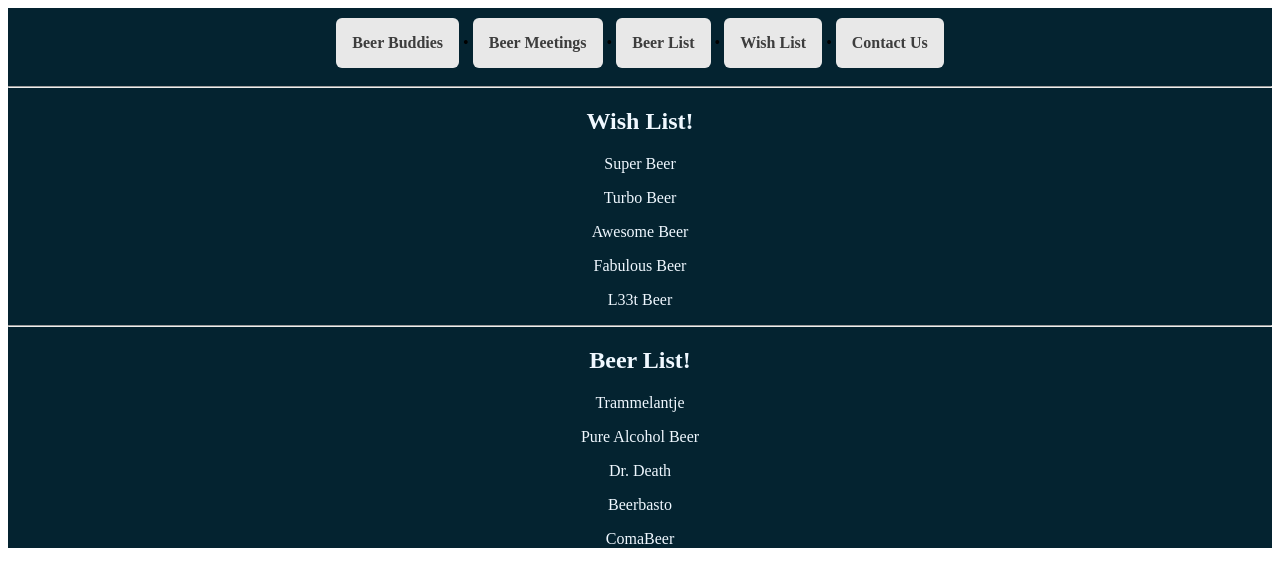
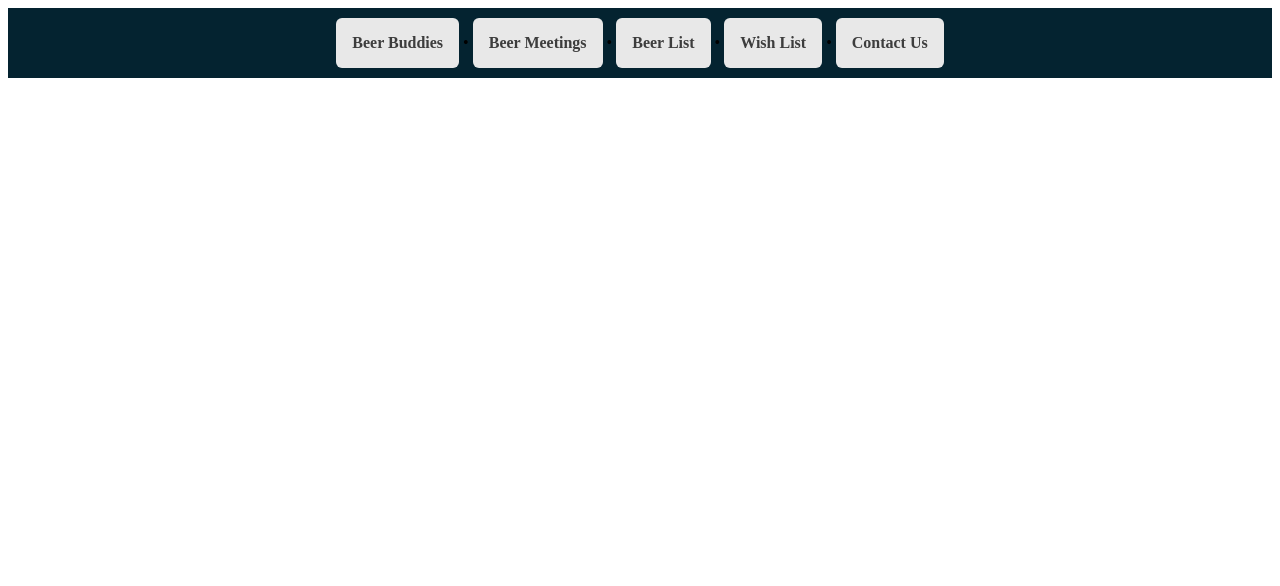
Before and after one commit to GambrinusNL/my_project_nsa, an Angular app: page / in a window 1280 px wide. Shown: the top 586 px of the page. Built offline with nearby package versions, Linux system fonts and the light colour scheme.

Commit message:
router working

```diff
--- a/src/app/app-routing.module.ts
+++ b/src/app/app-routing.module.ts
@@ -1,7 +1,12 @@
 import { NgModule } from '@angular/core';
 import { RouterModule, Routes } from '@angular/router';
+import { BeerlistComponent } from './beerlist/beerlist.component';
+import { WishlistComponent } from './wishlist/wishlist.component';
 
-const routes: Routes = [];
+const routes: Routes = [
+  { path: 'beerlist', component: BeerlistComponent},
+  { path: 'wishlist', component: WishlistComponent}
+];
 
 @NgModule({
   imports: [RouterModule.forRoot(routes)],
--- a/src/app/app.component.html
+++ b/src/app/app.component.html
@@ -1,7 +1,3 @@
 <html>
   <app-header></app-header>
-  <hr>
-  <app-wishlist></app-wishlist>
-  <hr>
-  <app-beerlist></app-beerlist>
 </html>
--- a/src/app/header/header.component.html
+++ b/src/app/header/header.component.html
@@ -4,10 +4,11 @@
         &bull;
         <a href="/Beer-Meetings/">Beer Meetings</a>
         &bull;
-        <a href="/Beer-List/">Beer List</a>
+        <a routerLink="/beerlist">Beer List</a>
         &bull;
-        <a href="/Wish-List/">Wish List</a>
+        <a routerLink="/wishlist">Wish List</a>
         &bull;
         <a href="/Beer-mail/">Contact Us</a>
     </nav>
+    <router-outlet></router-outlet>
 </html>
```
